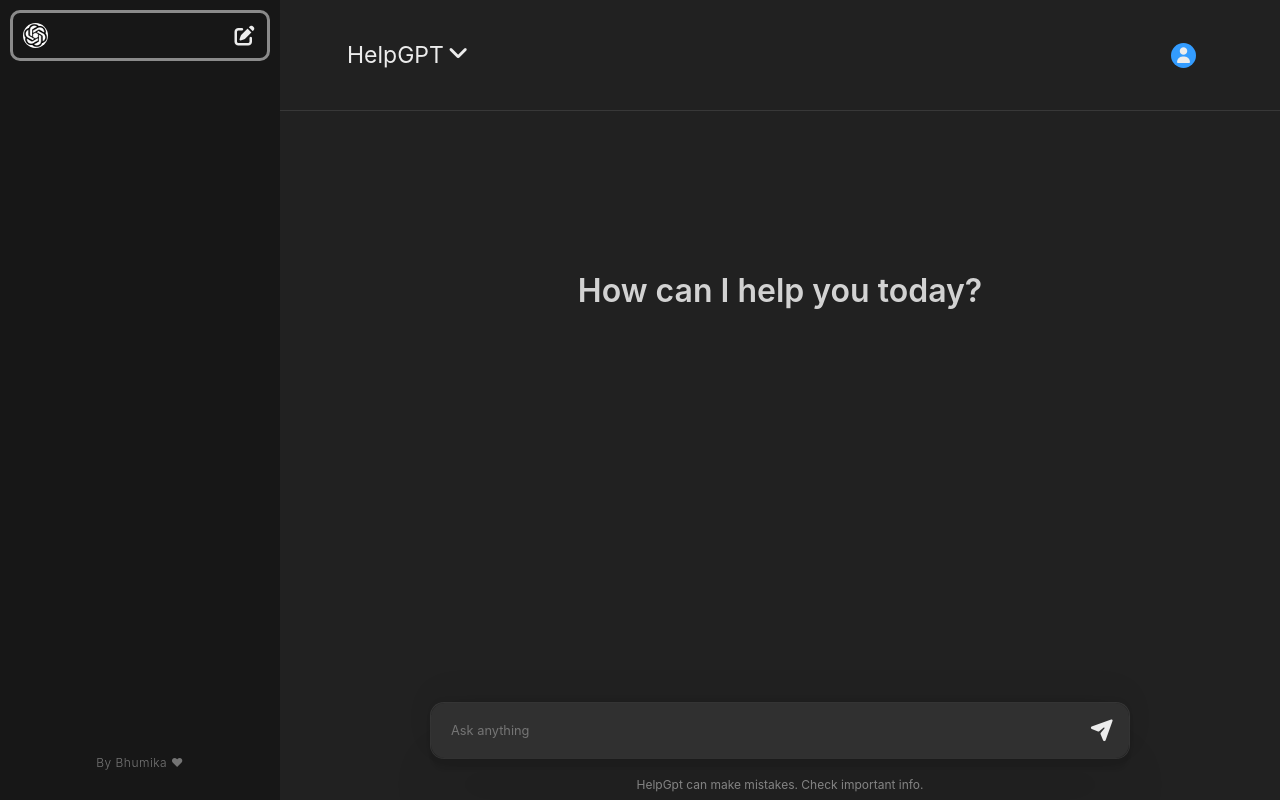
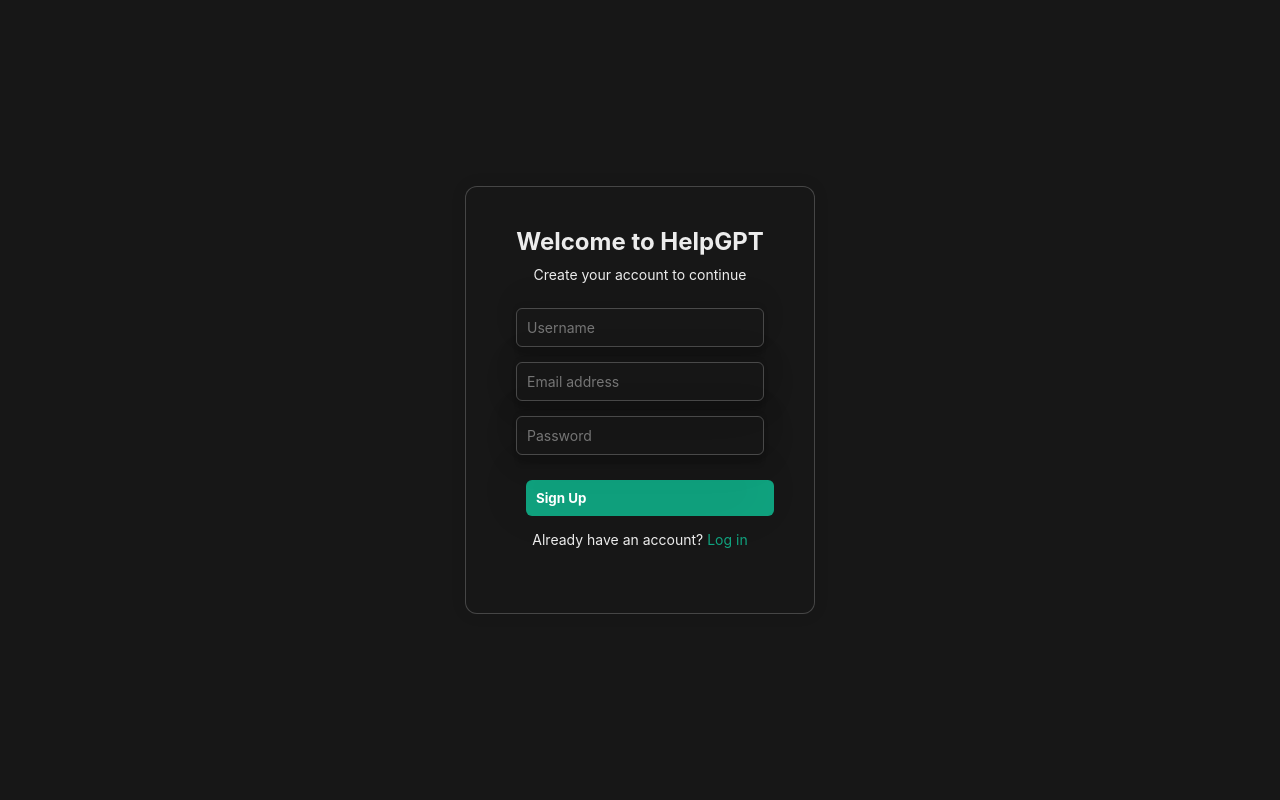
Before and after one commit to Bhumika-1432006/Helpgpt-frontend, a React (Vite) app: page / in a window 1280 px wide. Built offline with nearby package versions, Linux system fonts and the light colour scheme.

Commit message:
Add auth overlay and background blur effect

```diff
--- a/src/App.jsx
+++ b/src/App.jsx
@@ -1,6 +1,7 @@
 import './App.css';
 import Sidebar from './Sidebar.jsx';
 import ChatWindow from './ChatWindow.jsx';
+import Signup from './Signup.jsx'; // Import Signup
 import { MyContext } from './MyContent.jsx';
 import { useState, useEffect } from 'react';
 import { v1 as uuidv1 } from "uuid";
@@ -13,13 +14,14 @@
   const [newChat, setNewChat] = useState(true);
   const [allThreads, setAllThreads] = useState([]);
 
+  // ADDED: Auth state to track if we should show the overlay
+  const [isLoggedIn, setIsLoggedIn] = useState(() => !!localStorage.getItem('userId'));
+
   // Theme state
   const [theme, setTheme] = useState(() => localStorage.getItem('theme') || 'dark');
 
-  // --- THE CRITICAL MISSING PIECE FOR THE HAMBURGER ---
   const [showSidebar, setShowSidebar] = useState(false);
 
-  // Sync theme with body attribute
   useEffect(() => {
     document.body.setAttribute('data-theme', theme);
     localStorage.setItem('theme', theme);
@@ -40,7 +42,6 @@
     setAllThreads,
     theme,
     setTheme,
-    // --- EXPOSING THE TOGGLE STATE TO SIDEBAR & CHATWINDOW ---
     showSidebar,
     setShowSidebar
   };
@@ -50,6 +51,13 @@
       <MyContext.Provider value={providerValues}>
         <Sidebar />
         <ChatWindow />
+
+        {/* --- ADDED: THE OVERLAY LOGIC --- */}
+        {!isLoggedIn && (
+          <div className="auth-overlay">
+             <Signup onAuthSuccess={() => setIsLoggedIn(true)} />
+          </div>
+        )}
       </MyContext.Provider>
     </div>
   );
--- a/src/Signup.css
+++ b/src/Signup.css
@@ -111,4 +111,16 @@
   border-top: 1px solid rgba(255, 255, 255, 0.1);
   background-color: #171717;
   text-align: center;
+}.auth-overlay {
+  position: fixed;
+  top: 0;
+  left: 0;
+  width: 100%;
+  height: 100%;
+  background: rgba(0, 0, 0, 0.6); /* Darkens the chat background */
+  backdrop-filter: blur(10px);    /* This creates the blur effect */
+  display: flex;
+  justify-content: center;
+  align-items: center;
+  z-index: 1000;                  /* Ensures it sits on top of everything */
 }
--- a/src/Signup.jsx
+++ b/src/Signup.jsx
@@ -2,9 +2,9 @@
 import { MyContext } from "./MyContent";
 import "./Signup.css";
 
-function Signup() {
+// ADDED: Destructured onAuthSuccess from props
+function Signup({ onAuthSuccess }) {
   const { theme } = useContext(MyContext);
-  // Fixed this line to include the setter function
   const [formData, setFormData] = useState({
     username: "",
     email: "",
@@ -19,7 +19,6 @@
     e.preventDefault();
 
     try {
-      // API call to your live Render backend
       const response = await fetch("https://helpgpt-backend.onrender.com/api/signup", {
         method: "POST",
         headers: { "Content-Type": "application/json" },
@@ -29,10 +28,11 @@
       const data = await response.json();
 
       if (response.ok) {
-        // Save userId in localStorage to keep user logged in
         localStorage.setItem("userId", data.userId);
         alert(`Welcome, ${data.username}! Account created successfully!`);
-        window.location.href = "/"; // Redirect to chat
+
+        // --- UPDATED: Tell App.js to hide the overlay ---
+        if(onAuthSuccess) onAuthSuccess();
       } else {
         alert(data.error || "Signup failed");
       }
```
